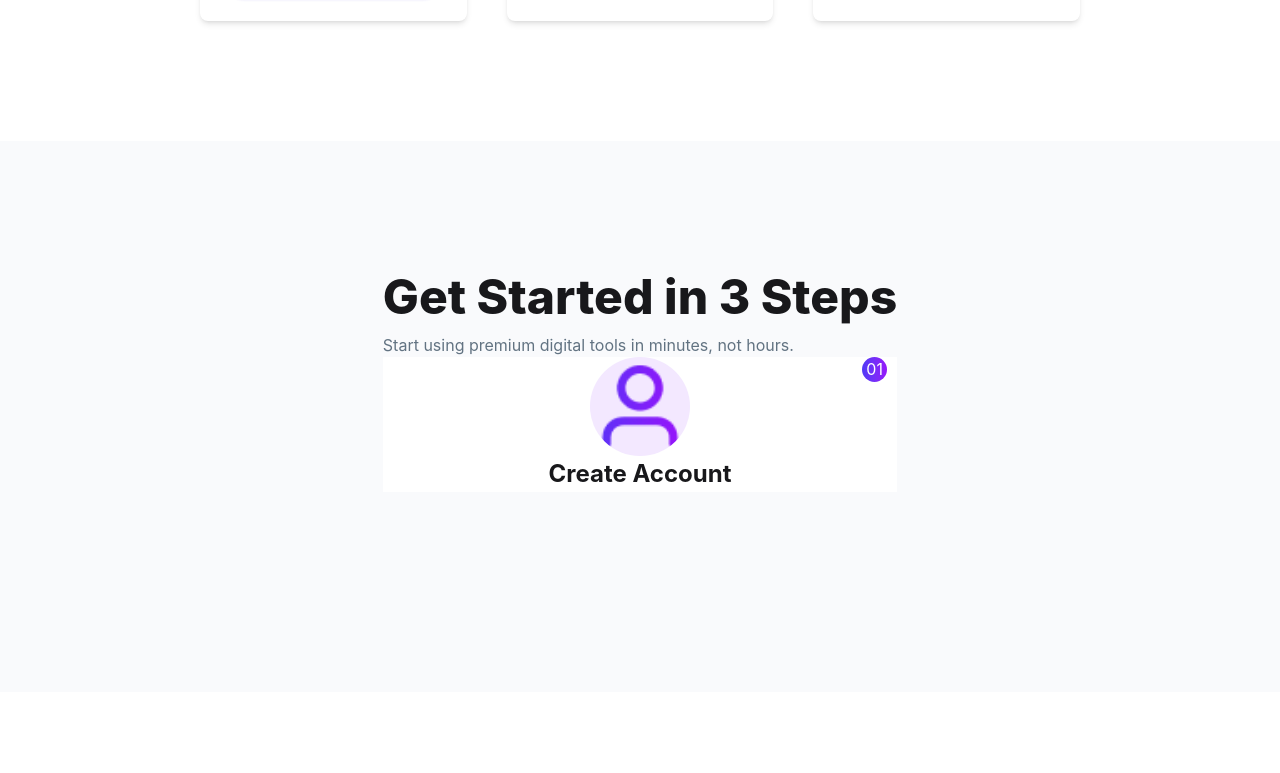
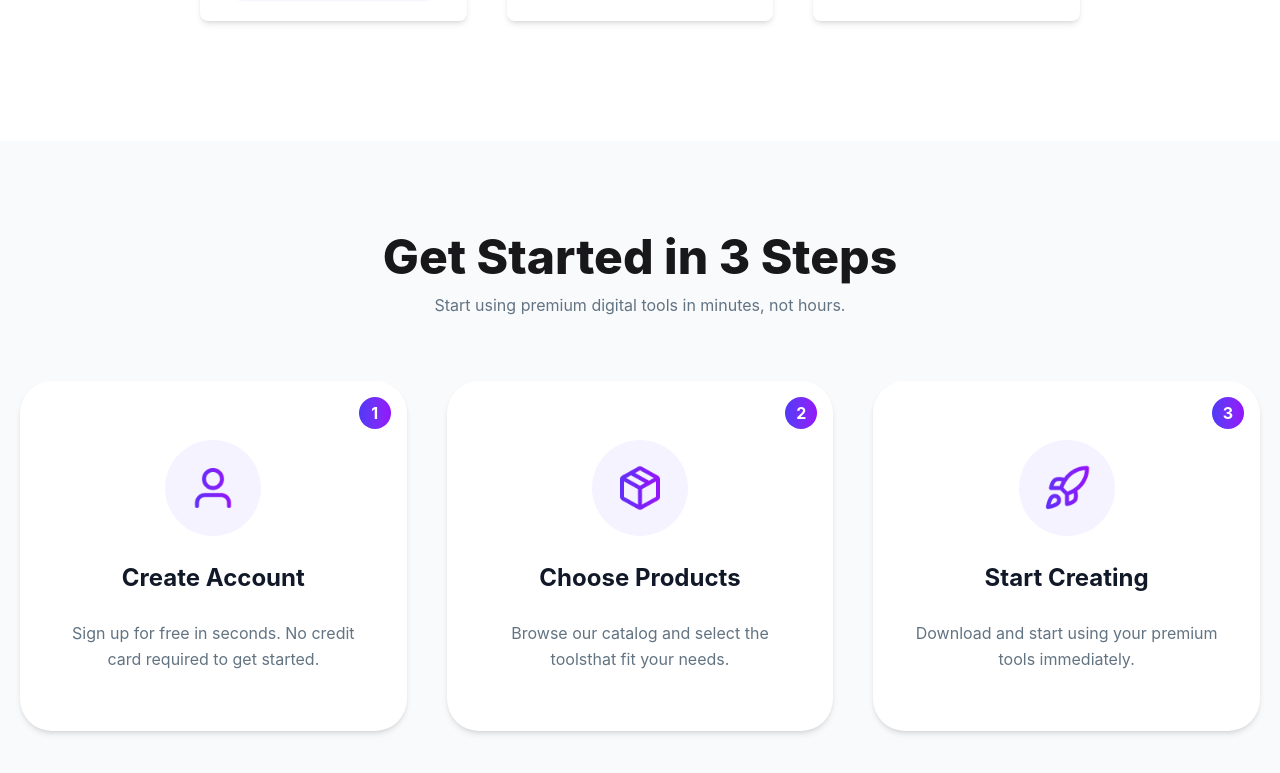
Before and after one commit to Raihan-10/DigiTools-platform, a React (Vite) app: page / in a window 1280 px wide. Shown: the part 2129-2902 px from the top of the page. Before the commit the page ends 2821 px from the top, so only its background shows below. Built offline with nearby package versions, Linux system fonts and the light colour scheme.

Commit message:
Add steps.jsx

```diff
--- a/src/components/Steps.jsx
+++ b/src/components/Steps.jsx
@@ -1,25 +1,62 @@
-import user from "../assets/user.png";
+
+
+const stepsCard=[
+
+    {
+        "id":1,
+        "image":"../src/assets/user.png",
+        "h2":"Create Account",
+        "p":"Sign up for free in seconds. No credit card required to get started.",
+
+    },
+    {
+        "id":2,
+        "image":"../src/assets/package.png",
+        "h2":"Choose Products",
+        "p":"Browse our catalog and select the toolsthat fit your needs.",
+
+    },
+    {
+        "id":3,
+        "image":"../src/assets/rocket.png",
+        "h2":"Start Creating",
+        "p":"Download and start using your premium tools immediately.",
+
+    },
+
+]
 
 const Steps = () => {
   return (
-    <div className="flex items-center justify-center bg-[#F9FAFC]">
-      <div className="mt-[120px] mb-[200px]">
-        <div>
+
+   <div className="py-20 px-5 bg-[#F9FAFC] text-center">
+      <div className="mb-16">
         <h2 className="font-extrabold text-[48px]">Get Started in 3 Steps</h2>
         <p className="text-[#627382] text-[16px]">
           Start using premium digital tools in minutes, not hours.
         </p>
       </div>
 
-        <div className="bg-white max-w[380px] relative">
-          <p className="w-[25px] h-[25px] absolute  right-2.5 bg-linear-to-r from-[#4f39f6] to-[#9514fa] rounded-3xl text-center text-white">
-            01
+      <div className="grid  md:grid-cols-3 gap-10 max-w-7xl mx-auto">
+        {stepsCard.map((card, id) => (
+          <div
+            key={id}
+            className="rounded-4xl  bg-white shadow-md hover:shadow-2xl  relative p-10 flex flex-col items-center justify-center h-87.5"
+          >
+
+            <p className="w-8 h-8 absolute top-4 right-4  flex items-center justify-center bg-linear-to-r from-[#4f39f6] to-[#9514fa] rounded-full text-white font-bold">
+              {card.id}
             </p>
-          <div className="text-center items-center justify-center flex flex-col">
-            <img src={user} className="h-[99px] w-[100px] bg-purple-100 rounded-[50%] " alt="" />
-            <h3 className="text-[24px] font-bold">Create Account</h3>
+
+            <div className="flex flex-col items-center gap-6">
+              <div className="w-24 h-24 bg-[#f5f3ff] rounded-full flex items-center justify-center">
+                <img src={card.image} className="h-12 w-12" alt={card.h2} />
+              </div>
+              <h3 className="text-[24px] font-bold text-[#111827]">{card.h2}</h3>
+              <p className="text-[#627382] leading-relaxed">{card.p}</p>
             </div>
           </div>
+        ))}
       </div>
     </div>
   );
```
Lines whose indentation alone changed are shown as unchanged.
